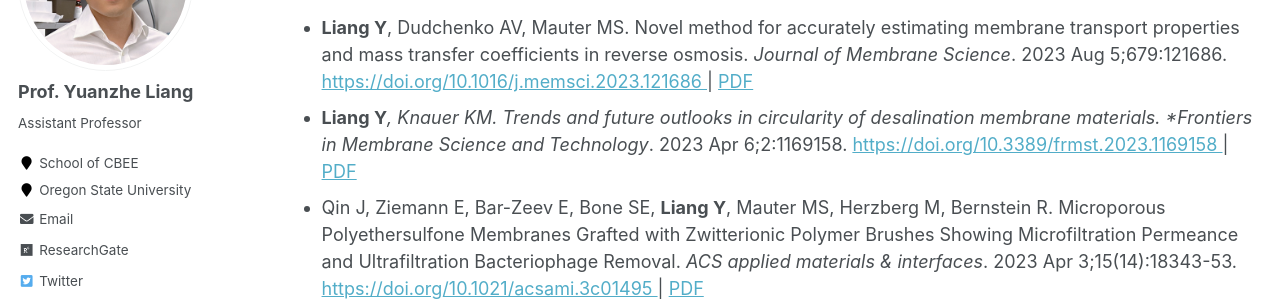
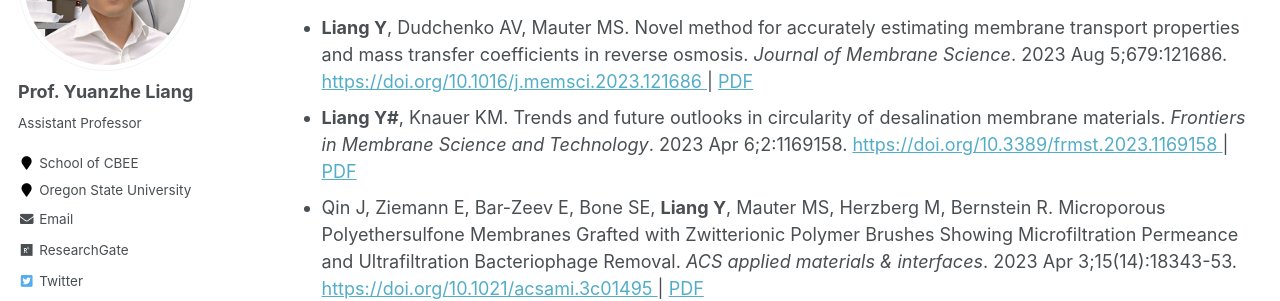
Before and after one commit to yuanzheliang/yuanzheliang.github.io, a Jekyll site: the page built from _pages/publications.md, in a window 1280 px wide and 900 px high. Shown: the part 222-523 px from the top of the window. Built offline with Jekyll 4.4.1, drawn with Linux system fonts in a browser that asks for light colours; some web fonts are replaced.

```diff
--- a/_pages/publications.md
+++ b/_pages/publications.md
@@ -8,7 +8,7 @@ author_profile: true
 ## Paper
 * **Liang Y**, Dudchenko AV, Mauter MS. Novel method for accurately estimating membrane transport properties and mass transfer coefficients in reverse osmosis. *Journal of Membrane Science*. 2023 Aug 5;679:121686.
   <a href="https://doi.org/10.1016/j.memsci.2023.121686"> https://doi.org/10.1016/j.memsci.2023.121686 </a> | [PDF](https://yuanzheliang.github.io/files/acsami2023.pdf)
-* **Liang Y***, Knauer KM. Trends and future outlooks in circularity of desalination membrane materials. *Frontiers in Membrane Science and Technology*. 2023 Apr 6;2:1169158.
+* **Liang Y#**, Knauer KM. Trends and future outlooks in circularity of desalination membrane materials. *Frontiers in Membrane Science and Technology*. 2023 Apr 6;2:1169158.
   <a href="https://www.frontiersin.org/articles/10.3389/frmst.2023.1169158/full"> https://doi.org/10.3389/frmst.2023.1169158 </a> | [PDF](https://yuanzheliang.github.io/files/frmst2023.pdf)
 * Qin J, Ziemann E, Bar-Zeev E, Bone SE, **Liang Y**, Mauter MS, Herzberg M, Bernstein R. Microporous Polyethersulfone Membranes Grafted with Zwitterionic Polymer Brushes Showing Microfiltration Permeance and Ultrafiltration Bacteriophage Removal. *ACS applied materials & interfaces*. 2023 Apr 3;15(14):18343-53.
   <a href="https://doi.org/10.1021/acsami.3c01495"> https://doi.org/10.1021/acsami.3c01495 </a> | [PDF](https://yuanzheliang.github.io/files/acsami2023.pdf)
```
